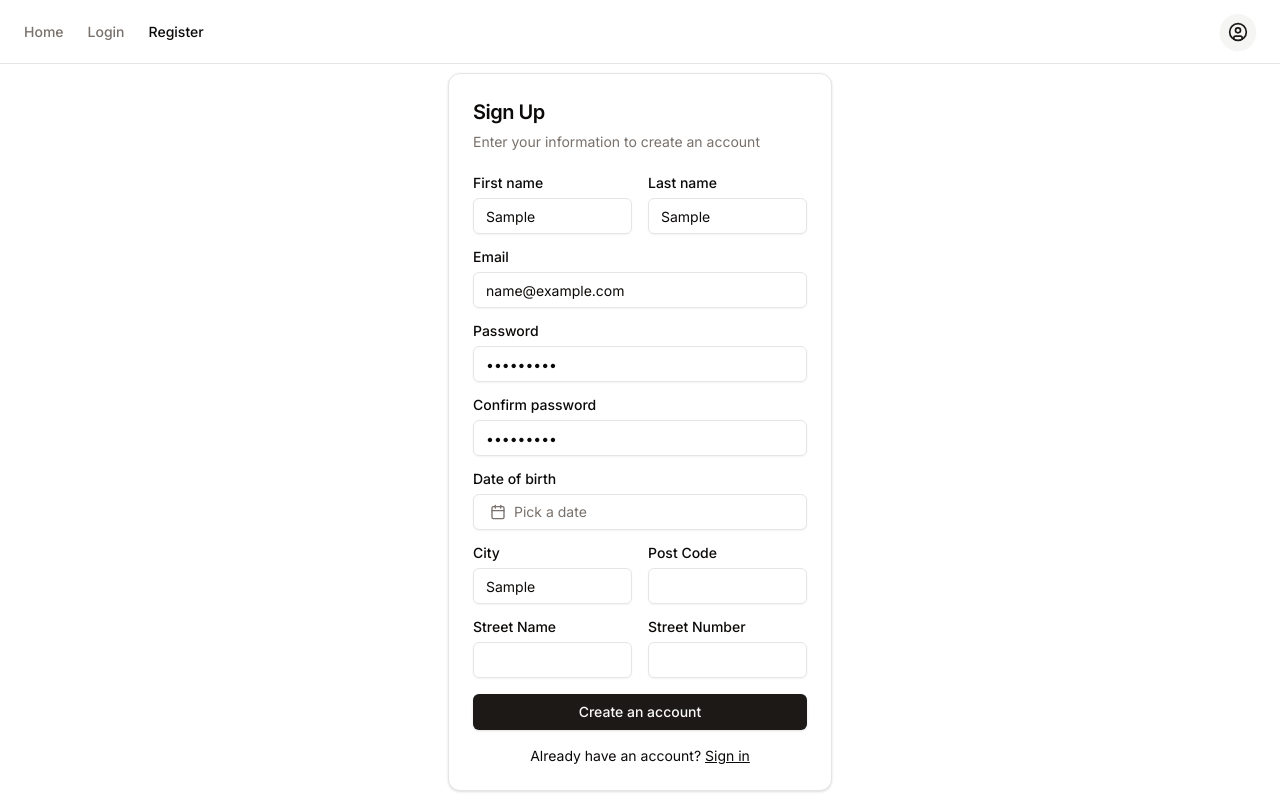
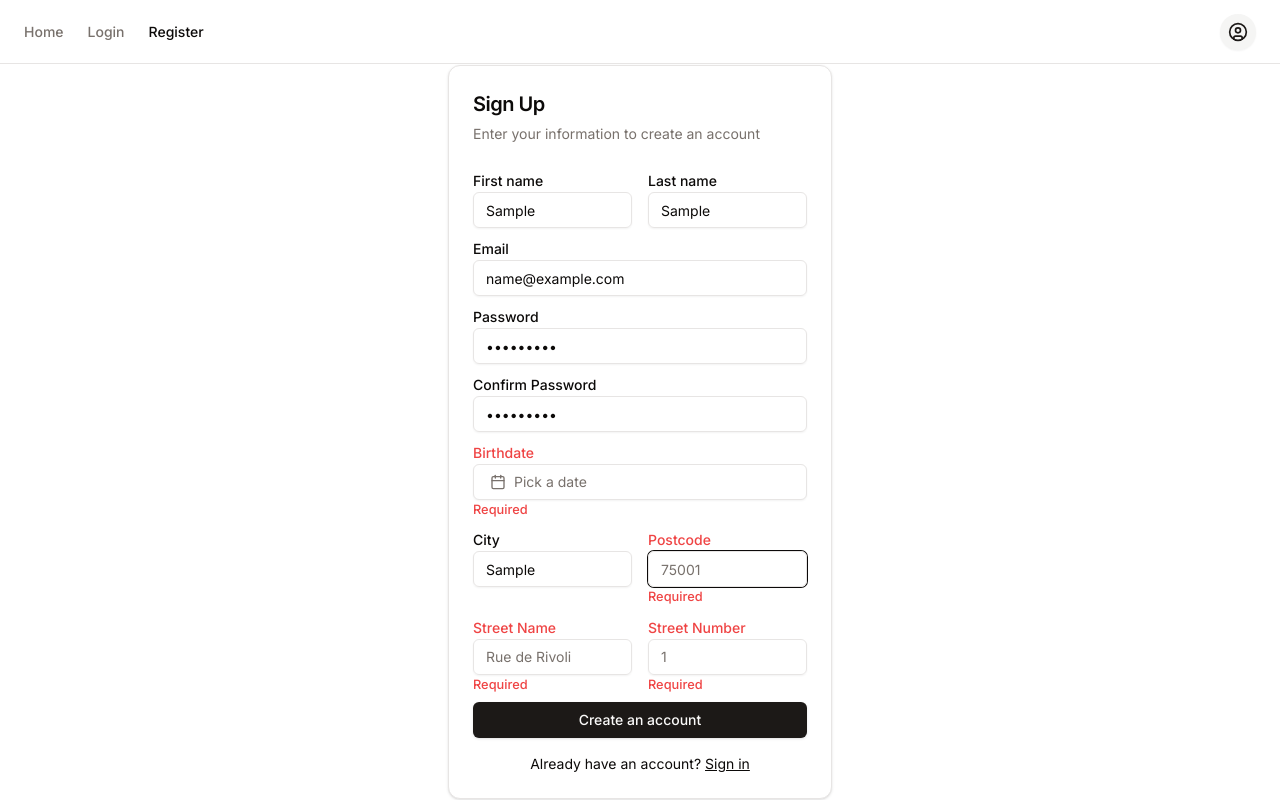
Before and after one commit to thibValat/Valat-Mosleh-Grodet, a Next.js app in the folder front/: page /register in a window 1280 px wide. Both pictures are taken after typing "Sample", "Sample", "name@example.com", "Sample123", "Sample123", "Sample" into the empty fields and a click on the button "Create an account". Built offline with nearby package versions, Linux system fonts and the light colour scheme.

Commit message:
add form validation and input

```diff
--- a/front/src/app/(auth)/register/page.tsx
+++ b/front/src/app/(auth)/register/page.tsx
@@ -10,11 +10,48 @@ import {
   CardHeader,
   CardTitle,
 } from "@/components/ui/card";
-import { Input } from "@/components/ui/input";
-import { Label } from "@/components/ui/label";
 import { DatePicker } from "@/components/DatePicker";
+import { z } from "zod";
+import { useForm } from "react-hook-form";
+import { zodResolver } from "@hookform/resolvers/zod";
+import {
+  Form,
+  FormControl,
+  FormDescription,
+  FormField,
+  FormItem,
+  FormLabel,
+  FormMessage,
+} from "@/components/ui/form";
+import FormInput from "@/components/FormInput";
+
+const RegisterSchema = z
+  .object({
+    firstName: z.string().min(2),
+    lastName: z.string(),
+    email: z.string().email(),
+    password: z.string(),
+    confirmPassword: z.string(),
+    birthdate: z.date(),
+    city: z.string(),
+    postcode: z.string(),
+    streetname: z.string(),
+    streetnumber: z.string(),
+  })
+  .refine((data) => data.password === data.confirmPassword, {
+    message: "Passwords do not match",
+    path: ["confirmPassword"],
+  });
 
 export default function Register() {
+  const form = useForm<z.infer<typeof RegisterSchema>>({
+    resolver: zodResolver(RegisterSchema),
+  });
+
+  const onSubmit = (data: z.infer<typeof RegisterSchema>) => {
+    console.log(data);
+  };
+
   return (
     <main>
       <Card className="mx-auto max-w-sm">
@@ -25,68 +62,115 @@ export default function Register() {
           </CardDescription>
         </CardHeader>
         <CardContent>
-          <div className="grid gap-4">
+          <Form {...form}>
+            <form className="grid gap-2" onSubmit={form.handleSubmit(onSubmit)}>
               <div className="grid grid-cols-2 gap-4">
                 <div className="grid gap-2">
-                <Label htmlFor="first-name">First name</Label>
-                <Input id="first-name" placeholder="Max" required />
+                  <FormInput
+                    control={form.control}
+                    label="First name"
+                    name="firstName"
+                    InputProps={{ placeholder: "John" }}
+                  />
                 </div>
                 <div className="grid gap-2">
-                <Label htmlFor="last-name">Last name</Label>
-                <Input id="last-name" placeholder="Robinson" required />
+                  <FormInput
+                    control={form.control}
+                    label="Last name"
+                    name="lastName"
+                    InputProps={{ placeholder: "Doe" }}
+                  />
                 </div>
               </div>
               <div className="grid gap-2">
-              <Label htmlFor="email">Email</Label>
-              <Input
-                id="email"
-                type="email"
-                placeholder="m@example.com"
-                required
+                <FormInput
+                  control={form.control}
+                  label="Email"
+                  name="email"
+                  InputProps={{ placeholder: "john.doe@email.com" }}
                 />
               </div>
               <div className="grid gap-2">
-              <Label htmlFor="password">Password</Label>
-              <Input id="password" type="password" />
+                <FormInput
+                  control={form.control}
+                  label="Password"
+                  name="password"
+                  InputProps={{ type: "password" }}
+                />
               </div>
               <div className="grid gap-2">
-              <Label htmlFor="confirm-password">Confirm password</Label>
-              <Input id="confirm-password" type="password" />
+                <FormInput
+                  control={form.control}
+                  label="Confirm Password"
+                  name="confirmPassword"
+                  InputProps={{ type: "password" }}
+                />
               </div>
               <div className="grid gap-2">
-              <Label htmlFor="birthdate">Date of birth</Label>
-              <DatePicker date={undefined} onChange={() => {}} />
+                <FormField
+                  control={form.control}
+                  name="birthdate"
+                  render={({ field }) => (
+                    <FormItem>
+                      <FormLabel>Birthdate</FormLabel>
+                      <FormControl>
+                        <DatePicker
+                          date={field.value}
+                          onChange={(date) => field.onChange(date)}
+                        />
+                      </FormControl>
+                      <FormMessage />
+                    </FormItem>
+                  )}
+                />
               </div>
               <div className="grid grid-cols-2 gap-4">
                 <div className="grid gap-2">
-                <Label htmlFor="city">City</Label>
-                <Input id="city" required />
+                  <FormInput
+                    control={form.control}
+                    label="City"
+                    name="city"
+                    InputProps={{ placeholder: "Paris" }}
+                  />
                 </div>
                 <div className="grid gap-2">
-                <Label htmlFor="postcode">Post Code</Label>
-                <Input id="postcode" required />
+                  <FormInput
+                    control={form.control}
+                    label="Postcode"
+                    name="postcode"
+                    InputProps={{ placeholder: "75001" }}
+                  />
                 </div>
               </div>
               <div className="grid grid-cols-2 gap-4">
                 <div className="grid gap-2">
-                <Label htmlFor="streetname">Street Name</Label>
-                <Input id="streetname" required />
+                  <FormInput
+                    control={form.control}
+                    label="Street Name"
+                    name="streetname"
+                    InputProps={{ placeholder: "Rue de Rivoli" }}
+                  />
                 </div>
                 <div className="grid gap-2">
-                <Label htmlFor="streetnumber">Street Number</Label>
-                <Input id="streetnumber" required />
+                  <FormInput
+                    control={form.control}
+                    label="Street Number"
+                    name="streetnumber"
+                    InputProps={{ placeholder: "1" }}
+                  />
                 </div>
               </div>
               <Button type="submit" className="w-full">
                 Create an account
               </Button>
-          </div>
+            </form>
             <div className="mt-4 text-center text-sm">
               Already have an account?{" "}
               <Link href="#" className="underline">
                 Sign in
               </Link>
             </div>
+          </Form>
         </CardContent>
       </Card>
     </main>
--- /dev/null
+++ b/front/src/components/FormInput.tsx
@@ -0,0 +1,44 @@
+import {
+  Form,
+  FormControl,
+  FormDescription,
+  FormField,
+  FormItem,
+  FormLabel,
+  FormMessage,
+} from "@/components/ui/form";
+import { Input } from "@/components/ui/input";
+import { ComponentProps } from "react";
+import { FieldPath, FieldValues } from "react-hook-form";
+
+type FormInputProps<
+  TFieldValues extends FieldValues = FieldValues,
+  TName extends FieldPath<TFieldValues> = FieldPath<TFieldValues>,
+> = Omit<ComponentProps<typeof FormField<TFieldValues, TName>>, "render"> & {
+  label: string;
+  InputProps?: Pick<ComponentProps<typeof Input>, "placeholder" | "type">;
+};
+
+export default function FormInput<
+  TFieldValues extends FieldValues = FieldValues,
+  TName extends FieldPath<TFieldValues> = FieldPath<TFieldValues>,
+>({
+  label,
+  InputProps,
+  ...FormFieldProps
+}: FormInputProps<TFieldValues, TName>) {
+  return (
+    <FormField
+      {...FormFieldProps}
+      render={({ field }) => (
+        <FormItem>
+          <FormLabel>{label}</FormLabel>
+          <FormControl>
+            <Input {...InputProps} {...field} />
+          </FormControl>
+          <FormMessage />
+        </FormItem>
+      )}
+    />
+  );
+}
--- /dev/null
+++ b/front/src/components/ui/form.tsx
@@ -0,0 +1,177 @@
+import * as React from "react";
+import * as LabelPrimitive from "@radix-ui/react-label";
+import { Slot } from "@radix-ui/react-slot";
+import {
+  Controller,
+  ControllerProps,
+  FieldPath,
+  FieldValues,
+  FormProvider,
+  useFormContext,
+} from "react-hook-form";
+
+import { cn } from "@/lib/utils";
+import { Label } from "@/components/ui/label";
+
+const Form = FormProvider;
+
+type FormFieldContextValue<
+  TFieldValues extends FieldValues = FieldValues,
+  TName extends FieldPath<TFieldValues> = FieldPath<TFieldValues>,
+> = {
+  name: TName;
+};
+
+const FormFieldContext = React.createContext<FormFieldContextValue>(
+  {} as FormFieldContextValue,
+);
+
+const FormField = <
+  TFieldValues extends FieldValues = FieldValues,
+  TName extends FieldPath<TFieldValues> = FieldPath<TFieldValues>,
+>({
+  ...props
+}: ControllerProps<TFieldValues, TName>) => {
+  return (
+    <FormFieldContext.Provider value={{ name: props.name }}>
+      <Controller {...props} />
+    </FormFieldContext.Provider>
+  );
+};
+
+const useFormField = () => {
+  const fieldContext = React.useContext(FormFieldContext);
+  const itemContext = React.useContext(FormItemContext);
+  const { getFieldState, formState } = useFormContext();
+
+  const fieldState = getFieldState(fieldContext.name, formState);
+
+  if (!fieldContext) {
+    throw new Error("useFormField should be used within <FormField>");
+  }
+
+  const { id } = itemContext;
+
+  return {
+    id,
+    name: fieldContext.name,
+    formItemId: `${id}-form-item`,
+    formDescriptionId: `${id}-form-item-description`,
+    formMessageId: `${id}-form-item-message`,
+    ...fieldState,
+  };
+};
+
+type FormItemContextValue = {
+  id: string;
+};
+
+const FormItemContext = React.createContext<FormItemContextValue>(
+  {} as FormItemContextValue,
+);
+
+const FormItem = React.forwardRef<
+  HTMLDivElement,
+  React.HTMLAttributes<HTMLDivElement>
+>(({ className, ...props }, ref) => {
+  const id = React.useId();
+
+  return (
+    <FormItemContext.Provider value={{ id }}>
+      <div ref={ref} className={className} {...props} />
+    </FormItemContext.Provider>
+  );
+});
+FormItem.displayName = "FormItem";
+
+const FormLabel = React.forwardRef<
+  React.ElementRef<typeof LabelPrimitive.Root>,
+  React.ComponentPropsWithoutRef<typeof LabelPrimitive.Root>
+>(({ className, ...props }, ref) => {
+  const { error, formItemId } = useFormField();
+
+  return (
+    <Label
+      ref={ref}
+      className={cn(error && "text-destructive", className)}
+      htmlFor={formItemId}
+      {...props}
+    />
+  );
+});
+FormLabel.displayName = "FormLabel";
+
+const FormControl = React.forwardRef<
+  React.ElementRef<typeof Slot>,
+  React.ComponentPropsWithoutRef<typeof Slot>
+>(({ ...props }, ref) => {
+  const { error, formItemId, formDescriptionId, formMessageId } =
+    useFormField();
+
+  return (
+    <Slot
+      ref={ref}
+      id={formItemId}
+      aria-describedby={
+        !error
+          ? `${formDescriptionId}`
+          : `${formDescriptionId} ${formMessageId}`
+      }
+      aria-invalid={!!error}
+      {...props}
+    />
+  );
+});
+FormControl.displayName = "FormControl";
+
+const FormDescription = React.forwardRef<
+  HTMLParagraphElement,
+  React.HTMLAttributes<HTMLParagraphElement>
+>(({ className, ...props }, ref) => {
+  const { formDescriptionId } = useFormField();
+
+  return (
+    <p
+      ref={ref}
+      id={formDescriptionId}
+      className={cn("text-[0.8rem] text-muted-foreground", className)}
+      {...props}
+    />
+  );
+});
+FormDescription.displayName = "FormDescription";
+
+const FormMessage = React.forwardRef<
+  HTMLParagraphElement,
+  React.HTMLAttributes<HTMLParagraphElement>
+>(({ className, children, ...props }, ref) => {
+  const { error, formMessageId } = useFormField();
+  const body = error ? String(error?.message) : children;
+
+  if (!body) {
+    return null;
+  }
+
+  return (
+    <p
+      ref={ref}
+      id={formMessageId}
+      className={cn("text-[0.8rem] font-medium text-destructive", className)}
+      {...props}
+    >
+      {body}
+    </p>
+  );
+});
+FormMessage.displayName = "FormMessage";
+
+export {
+  useFormField,
+  Form,
+  FormItem,
+  FormLabel,
+  FormControl,
+  FormDescription,
+  FormMessage,
+  FormField,
+};
```
Also changed, not shown: front/package.json (+6 -3 lines), 1 other file (tests, documents, lock files or other folders). Lines whose indentation alone changed are shown as unchanged.
